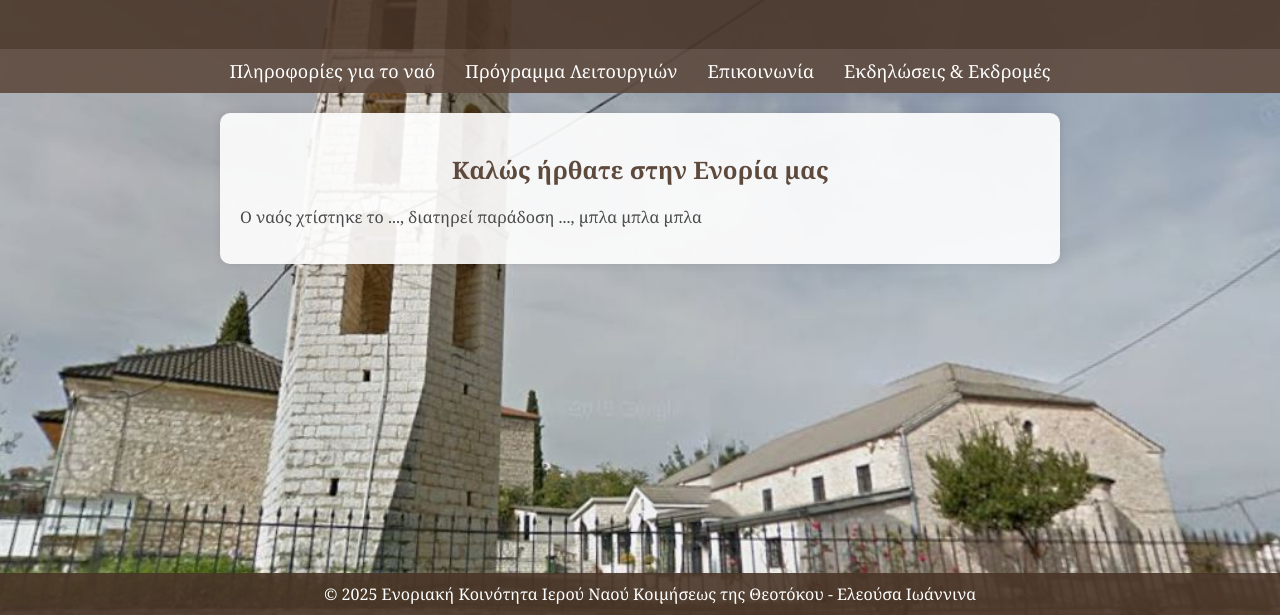
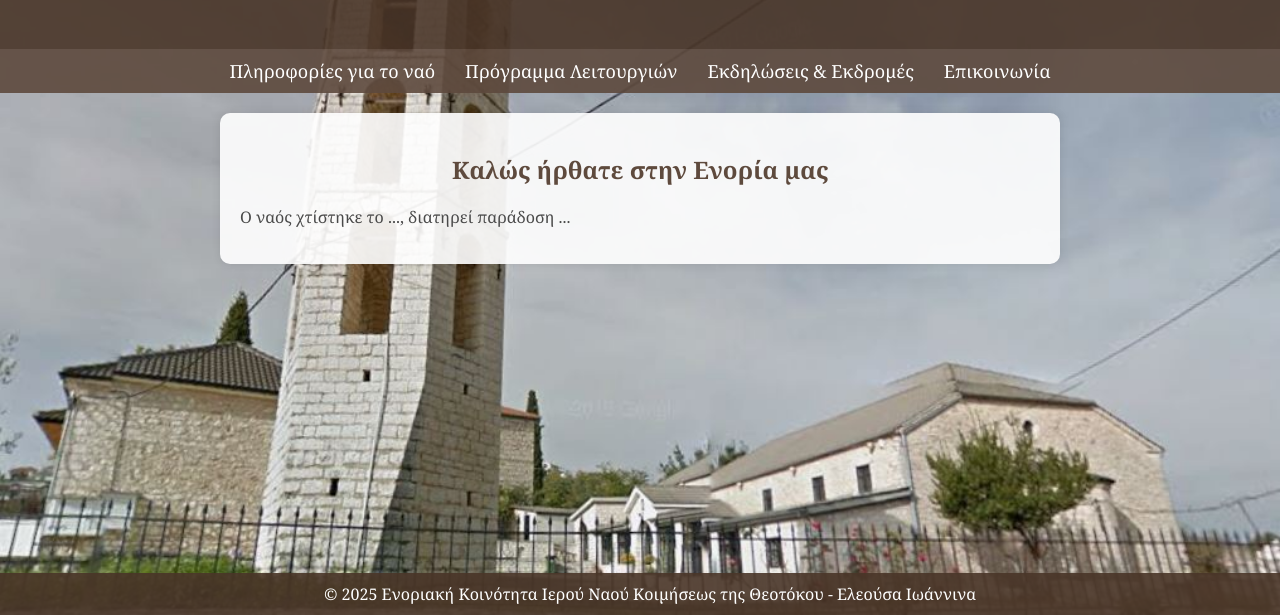
Before and after one commit to boziospavlos/website, a plain HTML site: page index.html in a window 1280 px wide. Shown: the part 185-800 px from the top of the page. Drawn offline with Linux system fonts and the light colour scheme.

Commit message:
Update index.html

```diff
--- a/index.html
+++ b/index.html
@@ -85,15 +85,15 @@
     <nav>
         <a href="#" onclick="showTab('intro')">Πληροφορίες για το ναό</a>
         <a href="#" onclick="showTab('program')">Πρόγραμμα Λειτουργιών</a>
+        <a href="#" onclick="showTab('events')">Εκδηλώσεις & Εκδρομές</a>
         <a href="#" onclick="showTab('info')">Επικοινωνία</a>
-        <a href="#" onclick="showTab('events')">Εκδηλώσεις & Εκδρομές</a>
     </nav>
 
     <div class="content">
         <!-- Εισαγωγή -->
         <div id="intro" class="tab-content active">
             <h2>Καλώς ήρθατε στην Ενορία μας</h2>
-            <p>Ο ναός χτίστηκε το ..., διατηρεί παράδοση ..., μπλα μπλα μπλα</p>
+            <p>Ο ναός χτίστηκε το ..., διατηρεί παράδοση ...</p>
         </div>
 
         <!-- Πρόγραμμα Λειτουργιών -->
@@ -101,8 +101,11 @@
             <h2>Πρόγραμμα Λειτουργιών</h2>
             <ul>
                 <li><strong>Κυριακή:</strong> Θεία Λειτουργία - 07:30 π.μ. στον Ιερό ναό Κοιμήσεως της Θεοτόκου</li>
+
                 <li><strong>Τετάρτη:</strong> Παράκληση στην Παναγία - 06:00 μ.μ. στον Ιερό ναό Κοιμήσεως της Θεοτόκου </li>
+
                 <li><strong>Παρασκευή:</strong> Εσπερινός - 06:00 μ.μ. στον Ιερό ναό Κοιμήσεως της Θεοτόκου </li>
+
                 <li><strong>Σάββατο:</strong> Θεία Λειτουργία - 07:30 π.μ. στον Ιερό ναό Αγίου Γεωργίου</li>
             </ul>
         </div>
@@ -129,5 +132,19 @@
     <footer>
         &copy; 2025 Ενοριακή Κοινότητα Ιερού Ναού Κοιμήσεως της Θεοτόκου - Ελεούσα Ιωάννινα
     </footer>
+
+    <script>
+        function showTab(tabId) {
+            var tabs = document.querySelectorAll('.tab-content');
+            tabs.forEach(function(tab) {
+                tab.classList.remove('active');
+            });
+
+            var selectedTab = document.getElementById(tabId);
+            if (selectedTab) {
+                selectedTab.classList.add('active');
+            }
+        }
+    </script>
 </body>
 </html>
```
